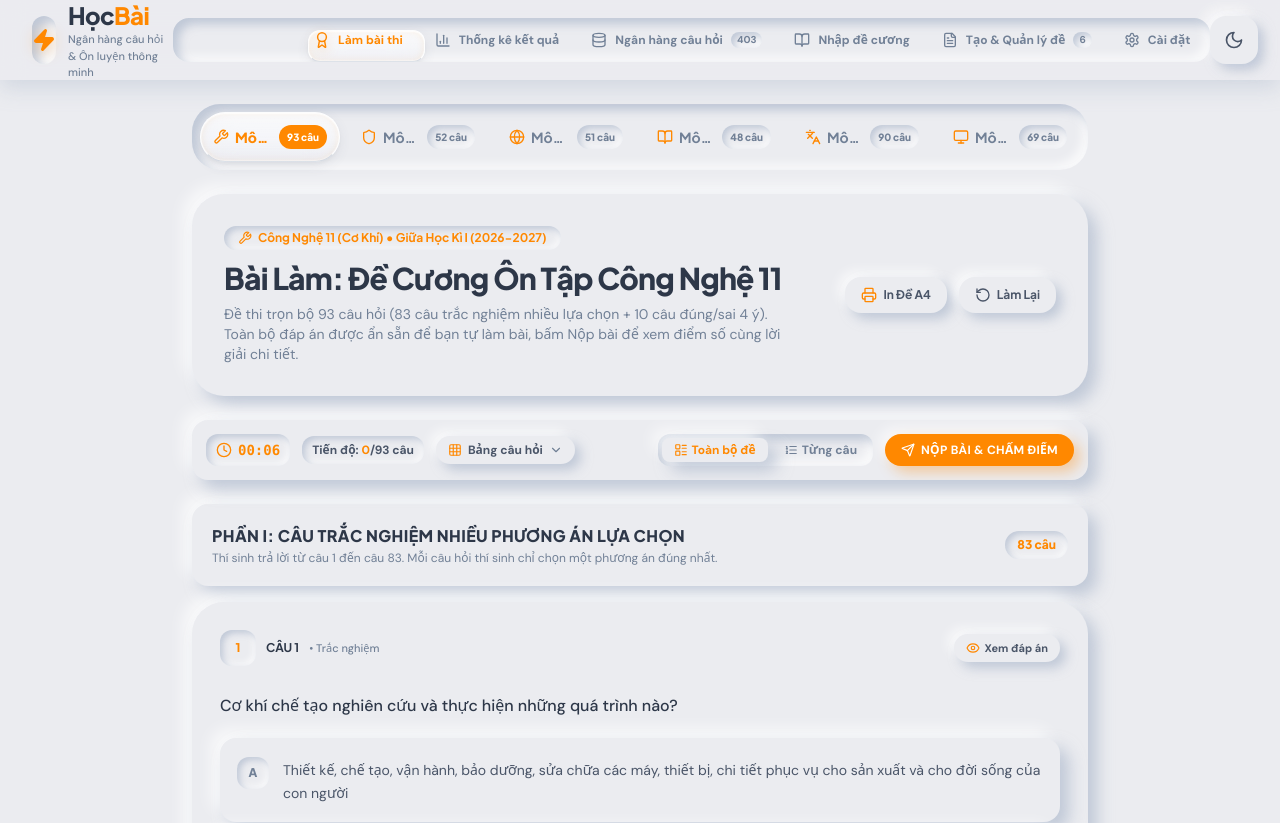
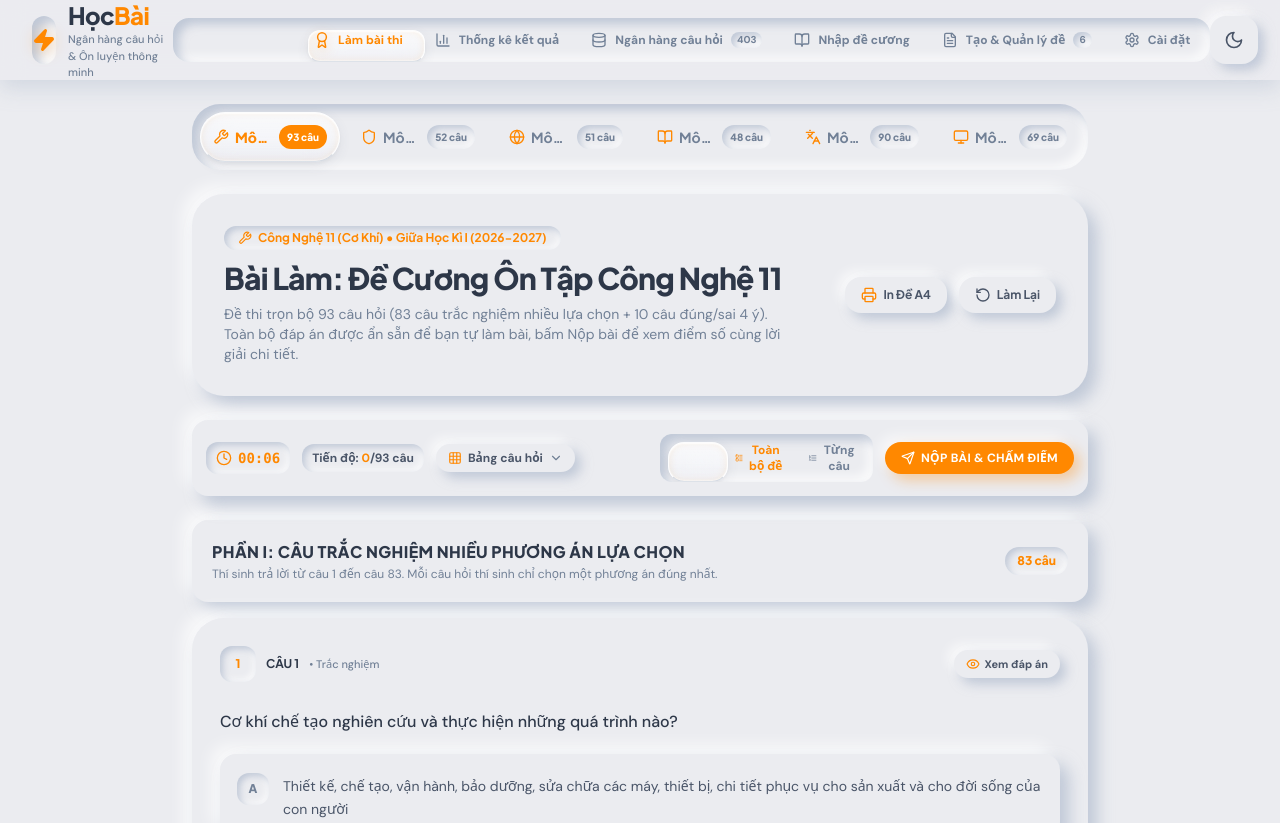
Before and after one commit to phucstd115511/hocbai, a React (Vite) app: page / in a window 1280 px wide. Shown: the top 823 px of the page. Built offline with nearby package versions, Linux system fonts and the light colour scheme.

Commit message:
feat(ui): add smooth sliding pill indicator transition to theme toggle and display mode segmented controls

```diff
--- a/src/components/practice/CongNgheGHKIQuiz.jsx
+++ b/src/components/practice/CongNgheGHKIQuiz.jsx
@@ -804,23 +804,30 @@ export default function CongNgheGHKIQuiz({
 
           {/* Row 2 on mobile: View mode & Submit toggle spread out evenly */}
           <div className="flex items-center gap-1.5 sm:gap-3 w-full md:w-auto">
-            <div className="flex neu-inset p-1 rounded-xl text-xs gap-1 shrink-0">
+            <div className="relative flex neu-inset p-1 rounded-xl text-xs shrink-0 select-none overflow-hidden">
+              {/* Sliding Pill Indicator for Display Mode */}
+              <div
+                className="absolute top-1 bottom-1 left-1 w-[calc(50%-4px)] rounded-lg neu-btn neu-water-surface neu-pill-transition pointer-events-none"
+                style={{
+                  transform: `translateX(${displayMode === 'single' ? '100%' : '0%'})`,
+                }}
+              />
               <button
                 onClick={() => setDisplayMode('scroll')}
-                className={`flex items-center gap-1 px-2 sm:px-3 py-1 rounded-lg font-bold transition duration-200 cursor-pointer ${
+                className={`relative z-10 flex items-center justify-center gap-1 px-2 sm:px-3 py-1 rounded-lg font-bold transition-colors duration-200 cursor-pointer ${
                   displayMode === 'scroll'
-                    ? 'neu-extruded text-[#FF8800]'
-                    : 'text-[#718096] dark:text-[#94A3B8]'
+                    ? 'text-[#FF8800] font-extrabold'
+                    : 'text-[#718096] dark:text-[#94A3B8] hover:text-[#2D3748] dark:hover:text-white'
                 }`}
               >
                 <LayoutList className="w-3.5 h-3.5" /> <span className="hidden sm:inline">Toàn bộ đề</span><span className="sm:hidden">Tất cả</span>
               </button>
               <button
                 onClick={() => setDisplayMode('single')}
-                className={`flex items-center gap-1 px-2 sm:px-3 py-1 rounded-lg font-bold transition duration-200 cursor-pointer ${
+                className={`relative z-10 flex items-center justify-center gap-1 px-2 sm:px-3 py-1 rounded-lg font-bold transition-colors duration-200 cursor-pointer ${
                   displayMode === 'single'
-                    ? 'neu-extruded text-[#FF8800]'
-                    : 'text-[#718096] dark:text-[#94A3B8]'
+                    ? 'text-[#FF8800] font-extrabold'
+                    : 'text-[#718096] dark:text-[#94A3B8] hover:text-[#2D3748] dark:hover:text-white'
                 }`}
               >
                 <ListOrdered className="w-3.5 h-3.5" /> <span>Từng câu</span>
--- a/src/components/settings/SettingsView.jsx
+++ b/src/components/settings/SettingsView.jsx
@@ -125,28 +125,37 @@ export default function SettingsView({
             <label className="block text-[11px] font-display font-bold uppercase tracking-wider text-[#718096] dark:text-[#94A3B8] mb-1.5">
               Chế độ màu hiển thị
             </label>
-            <div className="flex neu-inset p-1 rounded-2xl gap-1">
+            <div className="relative flex neu-inset p-1 rounded-2xl select-none overflow-hidden">
+              {/* Sliding Pill Indicator */}
+              <div
+                className="absolute top-1 bottom-1 left-1 w-[calc(50%-4px)] rounded-xl neu-btn neu-water-surface neu-pill-transition pointer-events-none"
+                style={{
+                  transform: `translateX(${theme === 'dark' ? '100%' : '0%'})`,
+                }}
+              />
               <button
                 type="button"
                 onClick={(e) => { if (theme !== 'light') toggleTheme(e); }}
-                className={`flex-1 py-2 px-3 rounded-xl text-xs font-display font-bold flex items-center justify-center gap-2 cursor-pointer transition ${
+                className={`relative z-10 flex-1 py-2.5 px-3 rounded-xl text-xs font-display font-bold flex items-center justify-center gap-2 cursor-pointer transition-colors duration-200 ${
                   theme === 'light'
-                    ? 'neu-btn text-[#FF8800] bg-[#FF8800]/10 border border-[#FF8800]/25'
-                    : 'text-[#718096] dark:text-[#94A3B8] hover:text-[#2D3748]'
+                    ? 'text-[#FF8800] font-extrabold'
+                    : 'text-[#718096] dark:text-[#94A3B8] hover:text-[#2D3748] dark:hover:text-white'
                 }`}
               >
-                <Sun className="w-4 h-4 text-amber-500" /> Sáng (Light)
+                <Sun className={`w-4 h-4 transition-transform duration-300 ${theme === 'light' ? 'text-amber-500 scale-110 drop-shadow-[0_0_8px_rgba(255,136,0,0.5)]' : 'text-amber-500/70'}`} />
+                <span>Sáng (Light)</span>
               </button>
               <button
                 type="button"
                 onClick={(e) => { if (theme !== 'dark') toggleTheme(e); }}
-                className={`flex-1 py-2 px-3 rounded-xl text-xs font-display font-bold flex items-center justify-center gap-2 cursor-pointer transition ${
+                className={`relative z-10 flex-1 py-2.5 px-3 rounded-xl text-xs font-display font-bold flex items-center justify-center gap-2 cursor-pointer transition-colors duration-200 ${
                   theme === 'dark'
-                    ? 'neu-btn text-[#FF8800] bg-[#FF8800]/10 border border-[#FF8800]/25'
-                    : 'text-[#718096] dark:text-[#94A3B8] hover:text-[#2D3748]'
+                    ? 'text-[#FF8800] font-extrabold'
+                    : 'text-[#718096] dark:text-[#94A3B8] hover:text-[#2D3748] dark:hover:text-white'
                 }`}
               >
-                <Moon className="w-4 h-4 text-indigo-400" /> Tối (Dark)
+                <Moon className={`w-4 h-4 transition-transform duration-300 ${theme === 'dark' ? 'text-indigo-400 scale-110 drop-shadow-[0_0_8px_rgba(99,102,241,0.5)]' : 'text-indigo-400/70'}`} />
+                <span>Tối (Dark)</span>
               </button>
             </div>
           </div>
--- a/src/index.css
+++ b/src/index.css
@@ -54,9 +54,9 @@
 
 /* Neumorphic Sliding Pill Transition */
 .neu-pill-transition {
-  transition: transform 260ms cubic-bezier(0.2, 0.8, 0.2, 1),
-              width 260ms cubic-bezier(0.2, 0.8, 0.2, 1),
-              height 260ms cubic-bezier(0.2, 0.8, 0.2, 1),
+  transition: transform 280ms cubic-bezier(0.16, 1, 0.3, 1),
+              width 280ms cubic-bezier(0.16, 1, 0.3, 1),
+              height 280ms cubic-bezier(0.16, 1, 0.3, 1),
               opacity 200ms ease;
   will-change: transform, width;
 }
@@ -431,7 +431,7 @@
 }
 
 html.in-theme-transition,
-html.in-theme-transition * {
+html.in-theme-transition *:not(.neu-pill-transition) {
   transition: none !important;
 }
 
```
